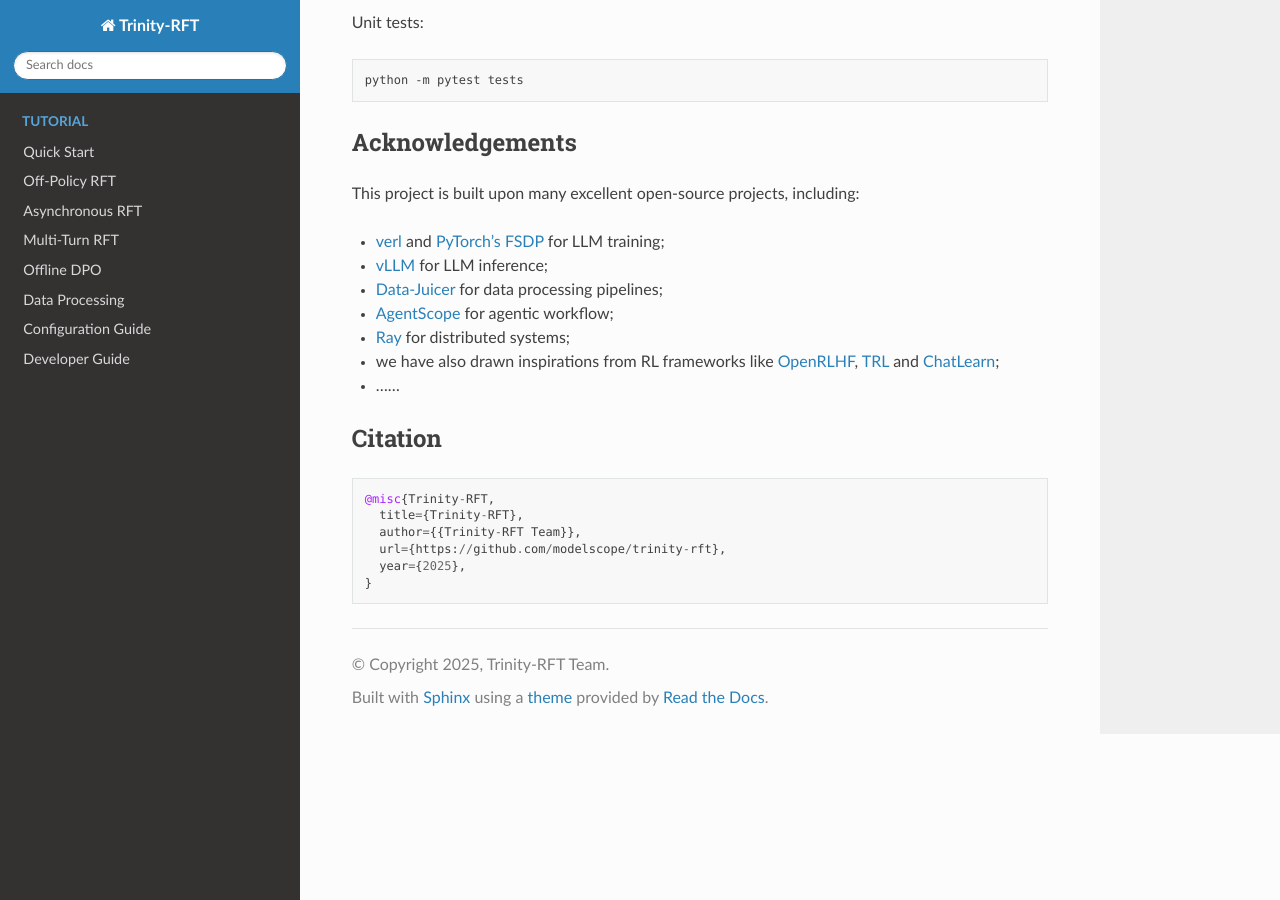
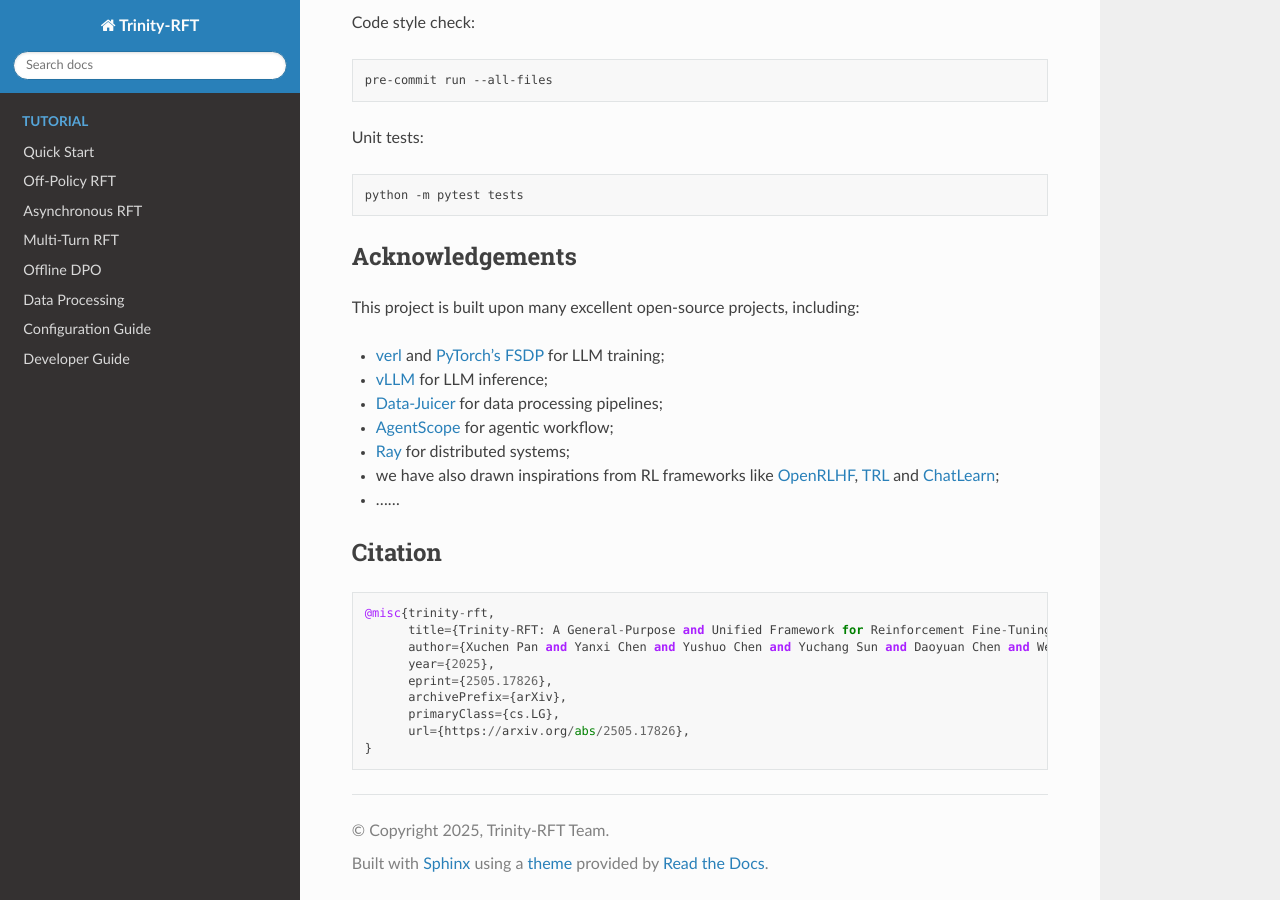
Before and after one commit to AnthonyWhitaker/trinity-rft, a Sphinx documentation site: the page built from docs/sphinx_doc/source/main.md, in a window 1280 px wide and 900 px high, scrolled down 5793 px. Built offline with Sphinx 7.4.7 and the Read the Docs theme 3.1.0, drawn with Linux system fonts in a browser that asks for light colours; pages that are not in the unit, such as notebooks, are missing from menus; some of the changed text lies outside the part shown.

Commit message:
Update README.md and main.md (#52)
Add arXiv, pip install, badges, etc.

````diff
--- a/docs/sphinx_doc/source/main.md
+++ b/docs/sphinx_doc/source/main.md
@@ -124,6 +124,11 @@
 # pip install flash-attn -v --no-build-isolation
 ```
 
+Installation using pip:
+
+```shell
+pip install trinity-rft==0.1.0
+```
 
 Installation from docker:
 we have provided a dockerfile for Trinity-RFT (trinity)
@@ -319,10 +324,13 @@
 
 ## Citation
 ```
-@misc{Trinity-RFT,
-  title={Trinity-RFT},
-  author={{Trinity-RFT Team}},
-  url={https://github.com/modelscope/trinity-rft},
-  year={2025},
+@misc{trinity-rft,
+      title={Trinity-RFT: A General-Purpose and Unified Framework for Reinforcement Fine-Tuning of Large Language Models},
+      author={Xuchen Pan and Yanxi Chen and Yushuo Chen and Yuchang Sun and Daoyuan Chen and Wenhao Zhang and Yuexiang Xie and Yilun Huang and Yilei Zhang and Dawei Gao and Yaliang Li and Bolin Ding and Jingren Zhou},
+      year={2025},
+      eprint={2505.17826},
+      archivePrefix={arXiv},
+      primaryClass={cs.LG},
+      url={https://arxiv.org/abs/2505.17826},
 }
 ```
````
Also changed, not shown: README.md (+22 -6 lines), 1 other file.
